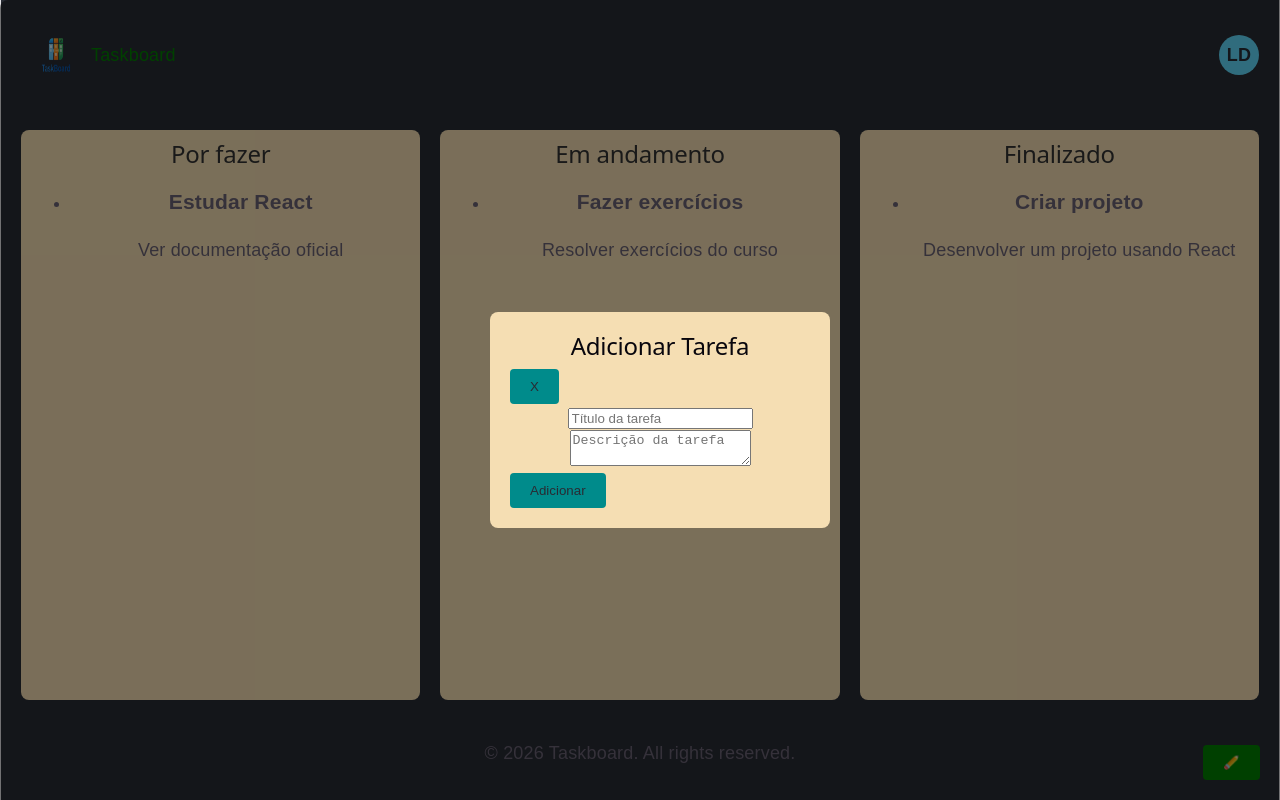
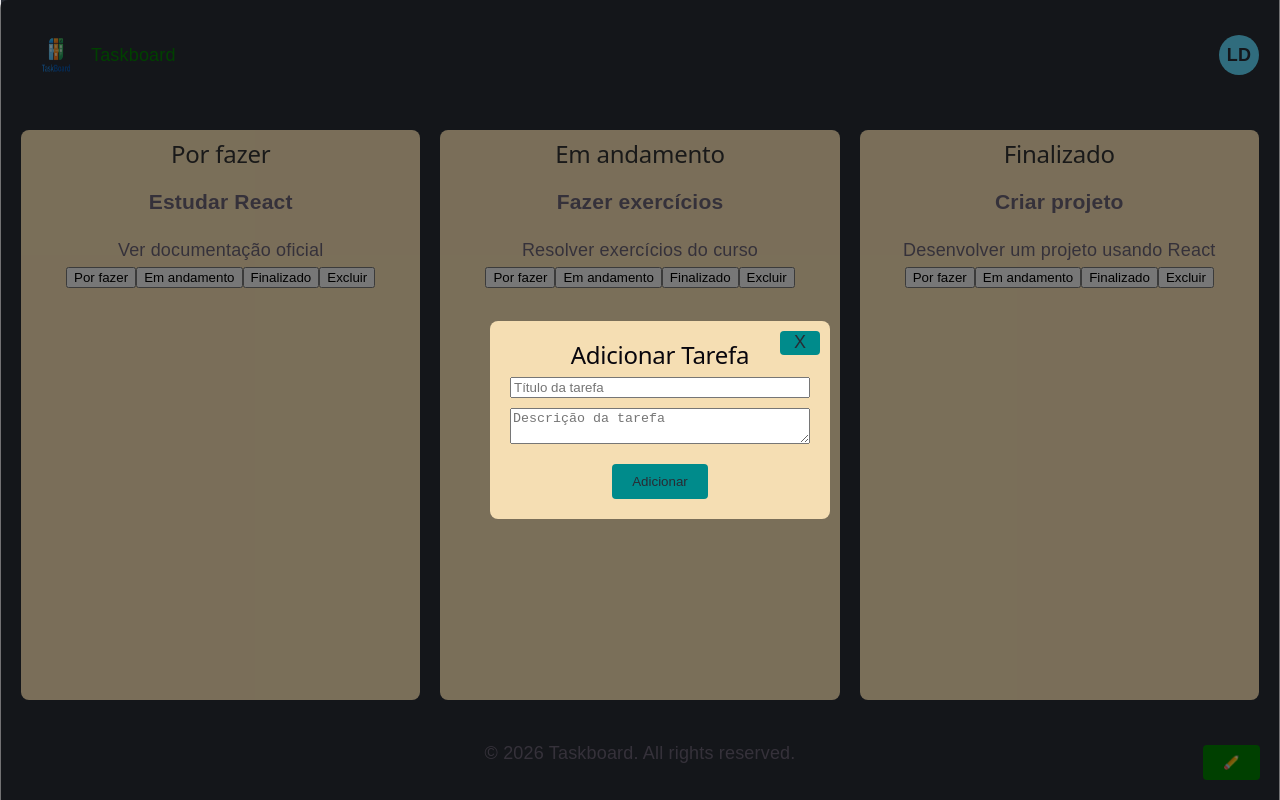
Before and after one commit to LuisDavidMSilva/taskboard, a React (Vite) app: page / in a window 1280 px wide. Both pictures are taken after a click on the button "✏️". Built offline with nearby package versions, Linux system fonts and the light colour scheme.

Commit message:
feat: adicionar tasks via modal, mover entre colunas e excluir tasks

```diff
--- a/index.html
+++ b/index.html
@@ -4,7 +4,7 @@
     <meta charset="UTF-8" />
     <link rel="icon" type="image/svg+xml" href="/favicon.svg" />
     <meta name="viewport" content="width=device-width, initial-scale=1.0" />
-    <title>taskboard</title>
+    <title>TaskBoard</title>
   </head>
   <body>
     <div id="root"></div>
--- a/src/App.css
+++ b/src/App.css
@@ -82,6 +82,19 @@ h1 {
   color: #333;
 }
 
+.column ul {
+  list-style: none;
+  padding: 0;
+}
+
+.column li {
+  background-color: #fff8e7;
+  border-radius: 6px;
+  padding: 10px;
+  margin-bottom: 8px;
+  color: #333;
+}
+
 .modal-overlay {
   background-color: rgba(0, 0, 0, 0.5);
   padding: 20px;
@@ -103,6 +116,13 @@ h1 {
   border-radius: 8px;
   width: 300px;
   text-align: center;
+  position: relative;
+
+  .modal-content h2
+  {
+    margin-top: 0;
+    color: #333;
+  }
 }
 
 .modal-overlay button {
@@ -118,19 +138,22 @@ h1 {
   flex-direction: column;
 }
 
-.modal-overlay close-button {
+.close-button {
   position: absolute;
   top: 10px;
   right: 10px;
   background-color: transparent;
-  border: none;
-  font-size: 24px;
-  cursor: pointer;
-  position: fixed;
-  padding: 10px 20px;
-  margin-top: 10px;
-  bottom: 20px;
-  right: 20px;
+  color: #333;
+  font-size: 18px;
+  padding: 0;
+  width: 24px;
+  height: 24px;
+}
+
+form {
+  display: flex;
+  flex-direction: column;
+  gap: 10px;
 }
 
 .add-task-button {
@@ -147,6 +170,17 @@ h1 {
   transform: scaleY(-1);
 }
 
+.modal-add-task-button {
+  background-color: green;
+  color: #282c34;
+  border: none;
+  padding: 10px 20px;
+  border-radius: 4px;
+  cursor: pointer;
+  margin-top: 10px;
+  align-self: center;
+}
+
 .footer {
   text-align: center;
   padding: 20px;
--- a/src/App.jsx
+++ b/src/App.jsx
@@ -15,14 +15,39 @@ function App() {
     { id: 3, titulo: "Criar projeto", descricao: "Desenvolver um projeto usando React", status: "finalizado" }
   ])
 
+  function adicionarTask(titulo, descricao) {
+    const novaTask = {
+      id: tasks.length + 1,
+      titulo,
+      descricao,
+      status: "por-fazer"
+    }
+    setTasks([...tasks, novaTask])
+  }
+
+  function atualizarStatus(id, novoStatus) {
+    const tarefasAtualizadas = tasks.map(task => {
+      if (task.id === id) {
+        return { ...task, status: novoStatus }
+      }
+      return task
+    })
+    setTasks(tarefasAtualizadas)
+  }
+
+  function excluirTask(id) {
+    const tarefasAtualizadas = tasks.filter(task => task.id !== id)
+    setTasks(tarefasAtualizadas)
+  }
+
   return (
     <div>
       <Header classname="header">
         <h1>Taskboard</h1>
       </Header>
-      <Board className="board" tasks={tasks} />
+      <Board className="board" tasks={tasks} atualizarStatus={atualizarStatus} excluirTask={excluirTask} />
       <button onClick={() => setModalOpen(true)} className="add-task-button">✏️</button>
-      {modalOpen && <TaskModal onClose={() => setModalOpen(false)} />}
+      {modalOpen && <TaskModal onClose={() => setModalOpen(false)} adicionarTask={adicionarTask} />}
       <Footer className="footer">
         <p>© 2026 Taskboard. All rights reserved.</p>
       </Footer>
--- a/src/components/Board.jsx
+++ b/src/components/Board.jsx
@@ -1,11 +1,11 @@
 import Column from './Column'
 
-function Board({ tasks }) {
+function Board({ tasks, atualizarStatus, excluirTask }) {
   return (
     <main className="board">
-      <Column title="Por fazer" tasks={tasks.filter(task => task.status === "por-fazer")}></Column>
-      <Column title="Em andamento" tasks={tasks.filter(task => task.status === "em-andamento")}></Column>
-      <Column title="Finalizado" tasks={tasks.filter(task => task.status === "finalizado")} ></Column>
+      <Column title="Por fazer" tasks={tasks.filter(task => task.status === "por-fazer")} atualizarStatus={atualizarStatus} excluirTask={excluirTask}></Column>
+      <Column title="Em andamento" tasks={tasks.filter(task => task.status === "em-andamento")} atualizarStatus={atualizarStatus} excluirTask={excluirTask}></Column>
+      <Column title="Finalizado" tasks={tasks.filter(task => task.status === "finalizado")} atualizarStatus={atualizarStatus} excluirTask={excluirTask}></Column>
     </main>
   )
 }
--- a/src/components/Column.jsx
+++ b/src/components/Column.jsx
@@ -1,13 +1,12 @@
-function Column({ title, tasks }) {
+import TaskCard from "./TaskCard"
+
+function Column({ title, tasks, atualizarStatus, excluirTask }) {
   return (
-    <div className="column">
+    <div className="column" atualizarStatus={atualizarStatus} excluirTask={excluirTask}>
       <h2>{title}</h2>
       <ul>
         {tasks.map(task => (
-          <li key={task.id}>
-            <h3>{task.titulo}</h3>
-            <p>{task.descricao}</p>
-          </li>
+         <TaskCard key={task.id} task={task} atualizarStatus={atualizarStatus} excluirTask={excluirTask}></TaskCard>
         ))}
       </ul>
     </div>
--- a/src/components/TaskCard.jsx
+++ b/src/components/TaskCard.jsx
@@ -1,5 +1,14 @@
-function TaskCard() {
-    return <TaskCard></TaskCard>
+function TaskCard({ task, atualizarStatus, excluirTask }) {
+    return (
+        <div className="task-card">
+            <h3>{task.titulo}</h3>
+            <p>{task.descricao}</p>
+            <button onClick={() => atualizarStatus(task.id, "por-fazer")}>Por fazer</button>
+            <button onClick={() => atualizarStatus(task.id, "em-andamento")}>Em andamento</button>
+            <button onClick={() => atualizarStatus(task.id, "finalizado")}>Finalizado</button>
+            <button onClick={() => excluirTask(task.id)} className="delete-button">Excluir</button>
+        </div>
+    )
 }
 
 export default TaskCard
--- a/src/components/TaskModal.jsx
+++ b/src/components/TaskModal.jsx
@@ -1,13 +1,23 @@
-function TaskModal({onClose}) {
+import React, { useState } from 'react'
+
+function TaskModal({onClose, adicionarTask}) {
+
+    const [titulo, setTitulo] = useState("")
+    const [descricao, setDescricao] = useState("")
+
     return (
     <div className="modal-overlay">
         <div className="modal-content">
             <h2>Adicionar Tarefa</h2>
             <form>
                 <button onClick={onClose} className="close-button">X</button>
-                <input type="text" placeholder="Título da tarefa" />
-                <textarea placeholder="Descrição da tarefa"></textarea>
-                <button type="submit">Adicionar</button>
+                <input value={titulo} onChange={(e) => setTitulo(e.target.value)} type="text" placeholder="Título da tarefa" />
+                <textarea value={descricao} onChange={(e) => setDescricao(e.target.value)} placeholder="Descrição da tarefa"></textarea>
+                <button className="modal-add-task-button" type="submit" onClick={(e) => {
+                    e.preventDefault()
+                    adicionarTask(titulo, descricao)
+                    onClose()
+                }}>Adicionar</button>
             </form>
         </div>
     </div>
```
